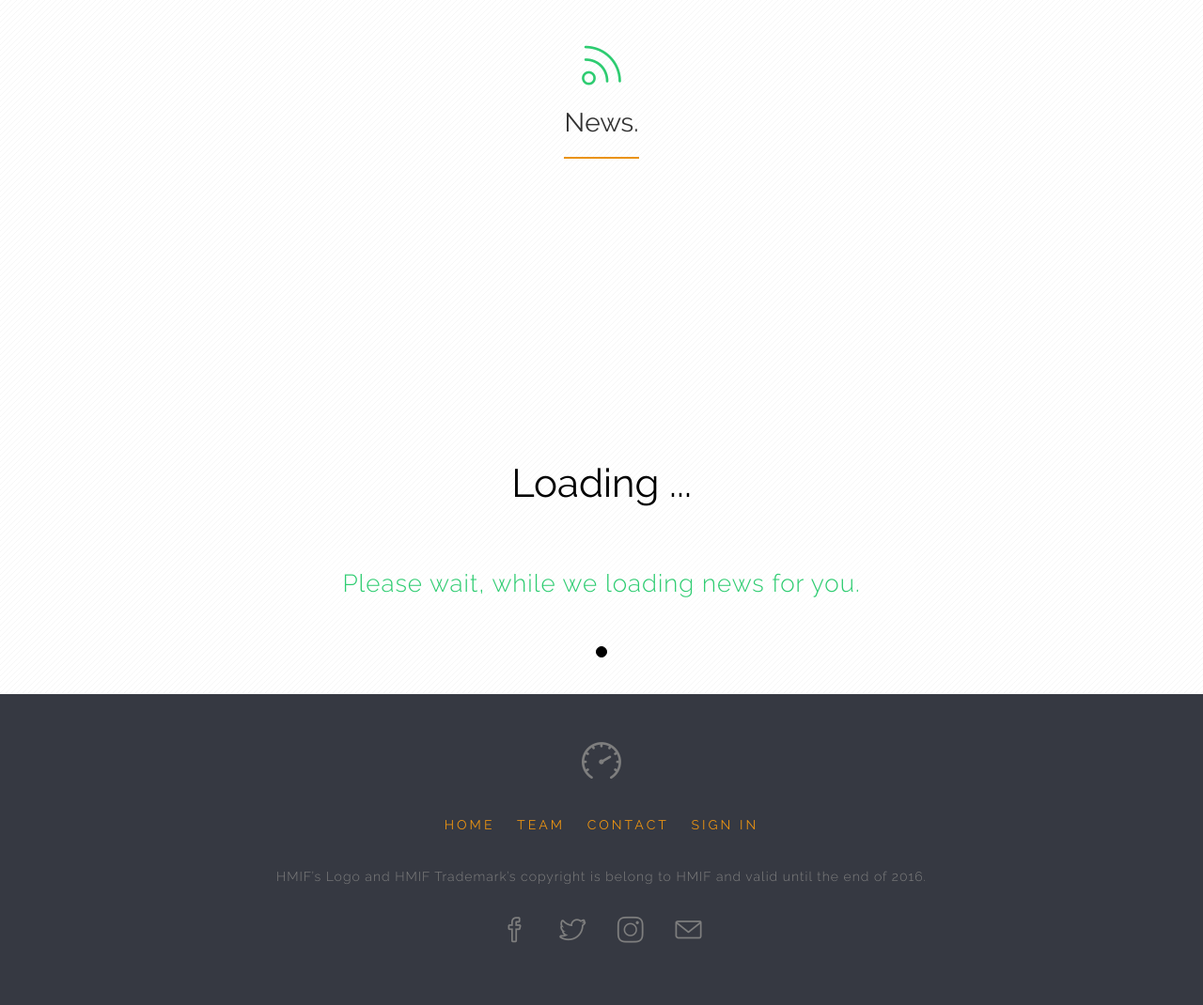
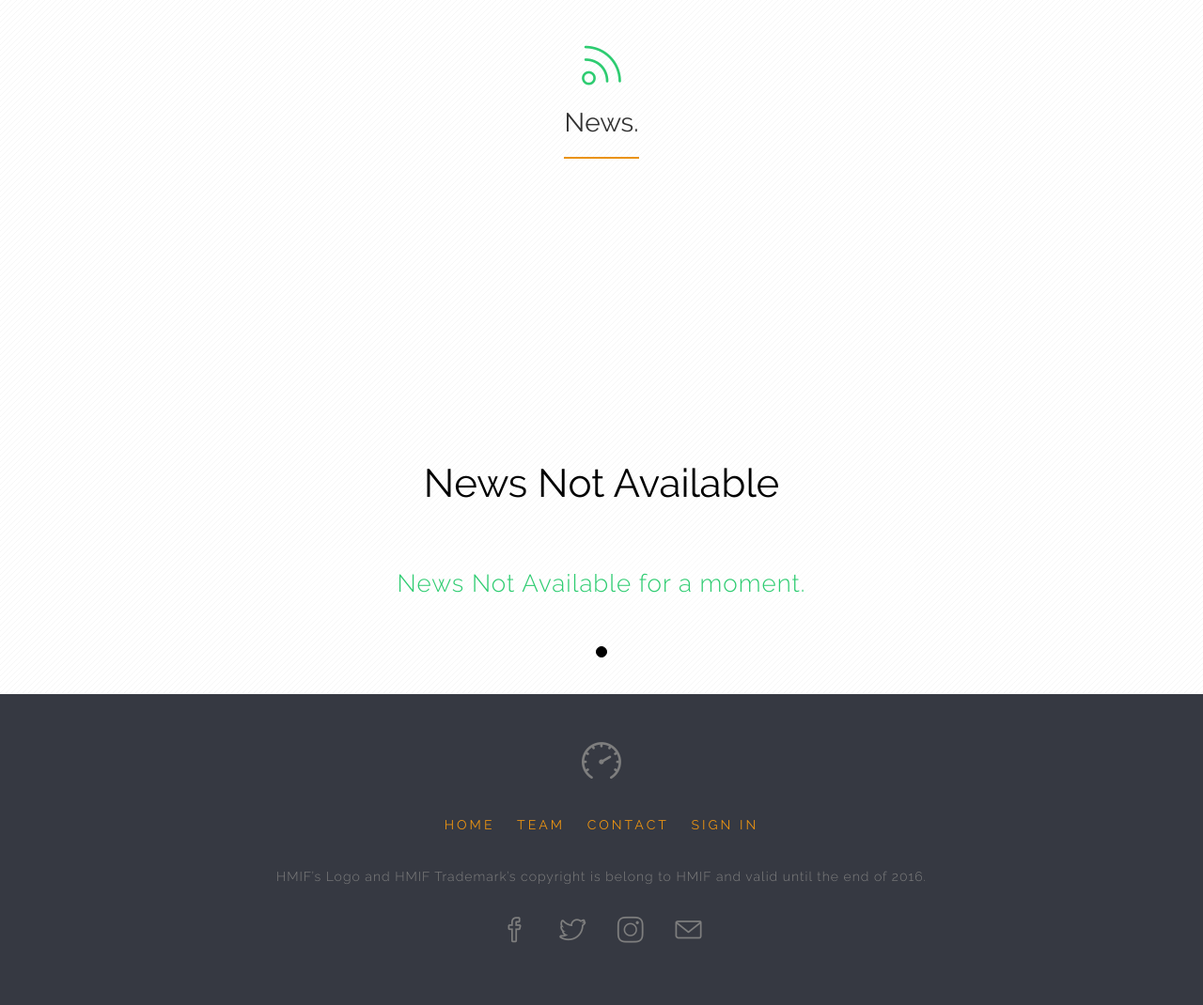
Before and after one commit to albabafikar/hmif_rev4, a PHP site: template src/Templates/home.twig in a window 1280 px wide. Shown: the part 4598-5668 px from the top of the page at 94% size. Run offline with PHP 8.4, Linux system fonts and the light colour scheme; the template is opened without the code that fills it, so the values that code supplies are empty; some libraries are stand-ins or nearby versions; some web fonts are replaced.

Commit message:
Fix News Error

```diff
--- a/src/Http/Controller/AppController.php
+++ b/src/Http/Controller/AppController.php
@@ -310,7 +310,6 @@ class AppController implements ControllerProviderInterface
         $inactiveUser = count($this->app['user.repository']->findByStatus("0"));
 
         return $this->app['twig']->render('in264/adminHome.twig',['infoUser' => $userInfo, 'active' => $activeUser, 'inactive' => $inactiveUser]);
-//        return $userInfo;
     }
 
     /**
--- a/src/Templates/home.twig
+++ b/src/Templates/home.twig
@@ -265,6 +265,16 @@ FEATURED CLIENTS SECTION START
                 </ol>
 
                 <div class="carousel-inner" role="listbox">
+
+                    {% if (news == null) %}
+                        <div class="item active" style="height: 500px;">
+                            <div class="carousel-caption">
+                                <h2>News Not Available</h2>
+                                <br/>
+                                <pre><p>News Not Available for a moment.</p></pre>
+                            </div>
+                        </div>
+                    {% else %}
                         <div class="item active" style="height: 500px;">
                             <div class="carousel-caption">
                                 <h2>Loading ...</h2>
@@ -282,6 +292,7 @@ FEATURED CLIENTS SECTION START
                                 </div>
                             </div>
                         {% endfor %}
+                    {% endif %}
 
                 </div>
             </div>
```
Lines whose indentation alone changed are shown as unchanged.
